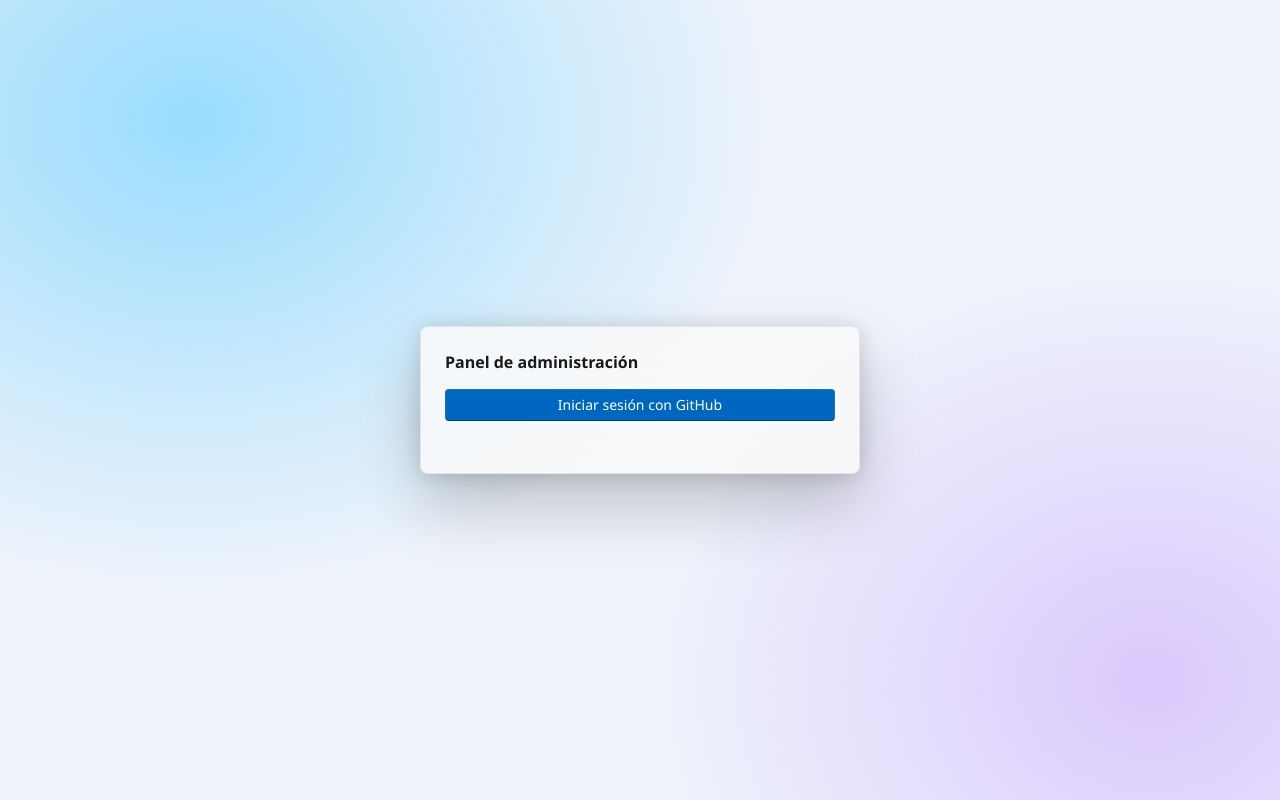
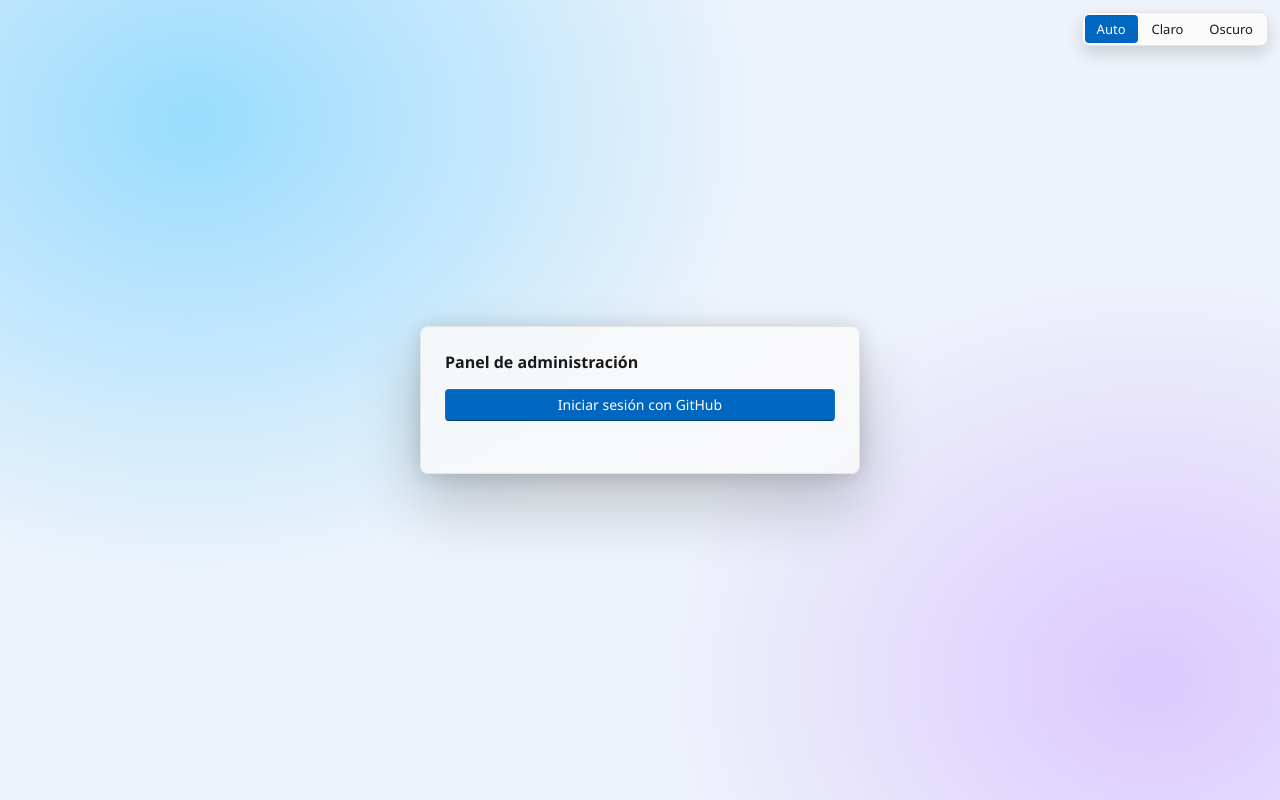
Before and after one commit to vipelpromega/adminwebpagetest1, a plain HTML site: page index.html in a window 1280 px wide. Drawn offline with Linux system fonts and the light colour scheme.

Commit message:
Selector de tema claro/oscuro
Co-Authored-By: Claude Sonnet 5.5 <noreply@anthropic.com>
Claude-Session: https://claude.ai/code/session_011KijU72izBteLVz1Xd8dhd

```diff
--- a/css/styles.css
+++ b/css/styles.css
@@ -386,3 +386,18 @@ main {
   header { padding: 1.5rem 1rem .25rem; }
   main { padding: 1rem 1rem 2rem; }
 }
+
+/* ---------- Selector de tema (Auto / Claro / Oscuro) ---------- */
+.selector-tema {
+  position: fixed; top: 12px; right: 12px; z-index: 1100; display: inline-flex; gap: 2px; padding: 2px;
+  background: var(--panel); border: 1px solid var(--border); border-radius: 8px; box-shadow: var(--shadow-flyout);
+}
+.tema-op {
+  height: 28px; padding: 0 12px; border: 0; border-radius: var(--radius-sm); background: transparent;
+  color: var(--text); font: inherit; font-size: 13px; cursor: pointer; transition: background .15s, color .15s, transform .12s;
+}
+.tema-op:hover { background: var(--subtle-hover); }
+.tema-op:active { transform: scale(.94); }
+.tema-op.selected { background: var(--accent); color: var(--on-accent); }
+.tema-op:focus-visible { outline: 2px solid var(--focus); outline-offset: 1px; }
+@media (max-width: 480px) { .selector-tema { top: 8px; right: 8px; } .tema-op { padding: 0 8px; } }
--- a/js/tema.js
+++ b/js/tema.js
@@ -1,5 +1,51 @@
-// Sigue el tema claro/oscuro del sistema. Va en <head> para evitar parpadeos.
+// Tema del panel: Automático (sigue al sistema), Claro u Oscuro. Va en <head> para evitar parpadeos.
 (function () {
-  var claro = window.matchMedia && window.matchMedia("(prefers-color-scheme: light)").matches;
-  document.documentElement.setAttribute("data-theme", claro ? "light" : "dark");
+  var KEY = "tema-admin";
+  var root = document.documentElement;
+  var mq = window.matchMedia ? window.matchMedia("(prefers-color-scheme: light)") : null;
+
+  function modo() {
+    try { var v = localStorage.getItem(KEY); if (v === "claro" || v === "oscuro") return v; } catch (e) { /* nada */ }
+    return "auto";
+  }
+  function aplicar() {
+    var m = modo();
+    var claro = m === "claro" || (m === "auto" && mq && mq.matches);
+    root.setAttribute("data-theme", claro ? "light" : "dark");
+    root.setAttribute("data-modo", m);
+  }
+  function poner(m) {
+    try { if (m === "auto") localStorage.removeItem(KEY); else localStorage.setItem(KEY, m); } catch (e) { /* nada */ }
+    aplicar();
+    pintar();
+  }
+  if (mq && mq.addEventListener) mq.addEventListener("change", aplicar);
+  aplicar();
+
+  var OPCIONES = [["auto", "Auto"], ["claro", "Claro"], ["oscuro", "Oscuro"]];
+  var botones = [];
+  function pintar() {
+    botones.forEach(function (b) {
+      var a = b.getAttribute("data-modo-opcion") === modo();
+      b.setAttribute("aria-pressed", String(a));
+      b.classList.toggle("selected", a);
+    });
+  }
+  function montar() {
+    if (document.getElementById("selector-tema")) return;
+    var caja = document.createElement("div");
+    caja.id = "selector-tema"; caja.className = "selector-tema";
+    caja.setAttribute("role", "group"); caja.setAttribute("aria-label", "Tema");
+    OPCIONES.forEach(function (o) {
+      var b = document.createElement("button");
+      b.type = "button"; b.className = "tema-op"; b.textContent = o[1];
+      b.setAttribute("data-modo-opcion", o[0]);
+      b.addEventListener("click", function () { poner(o[0]); });
+      caja.appendChild(b); botones.push(b);
+    });
+    document.body.appendChild(caja);
+    pintar();
+  }
+  if (document.readyState === "loading") document.addEventListener("DOMContentLoaded", montar); else montar();
+  window.Tema = { get: modo, set: poner };
 })();
```
Also changed, not shown: 1 other file.
